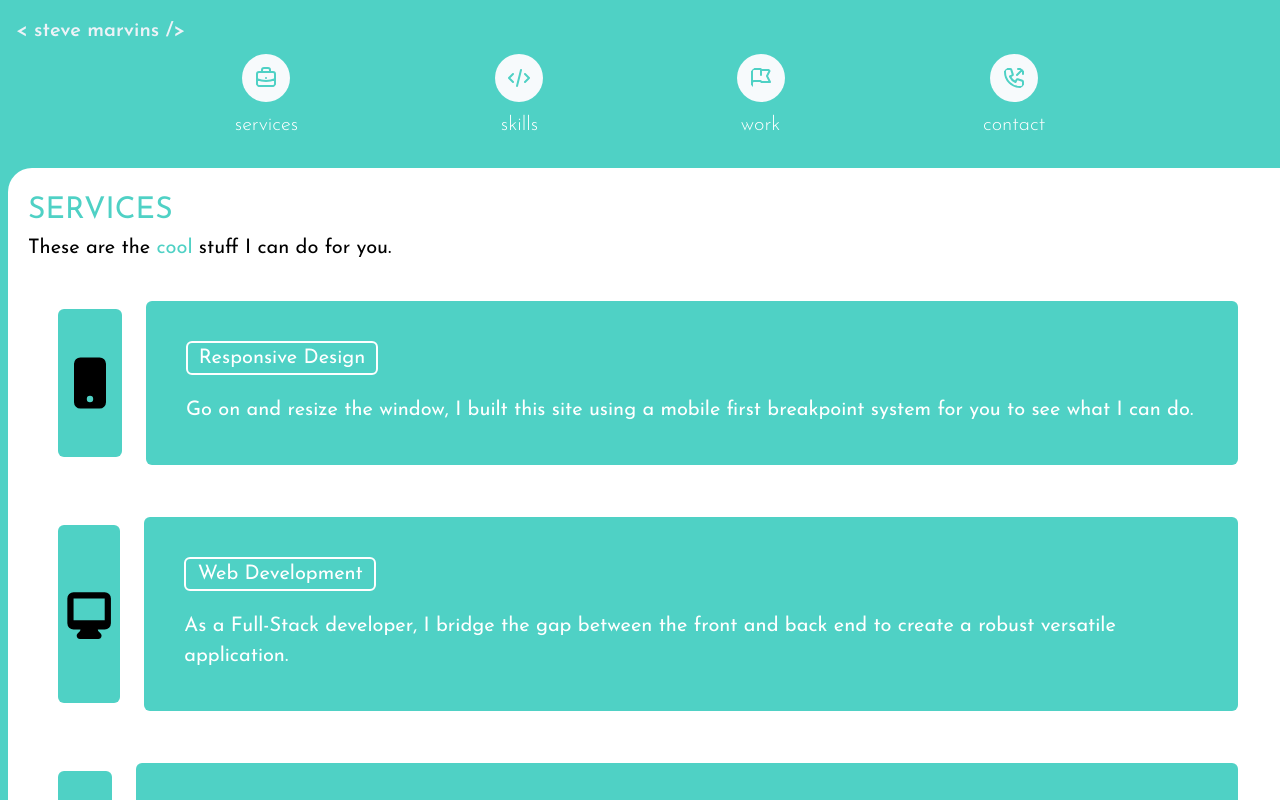
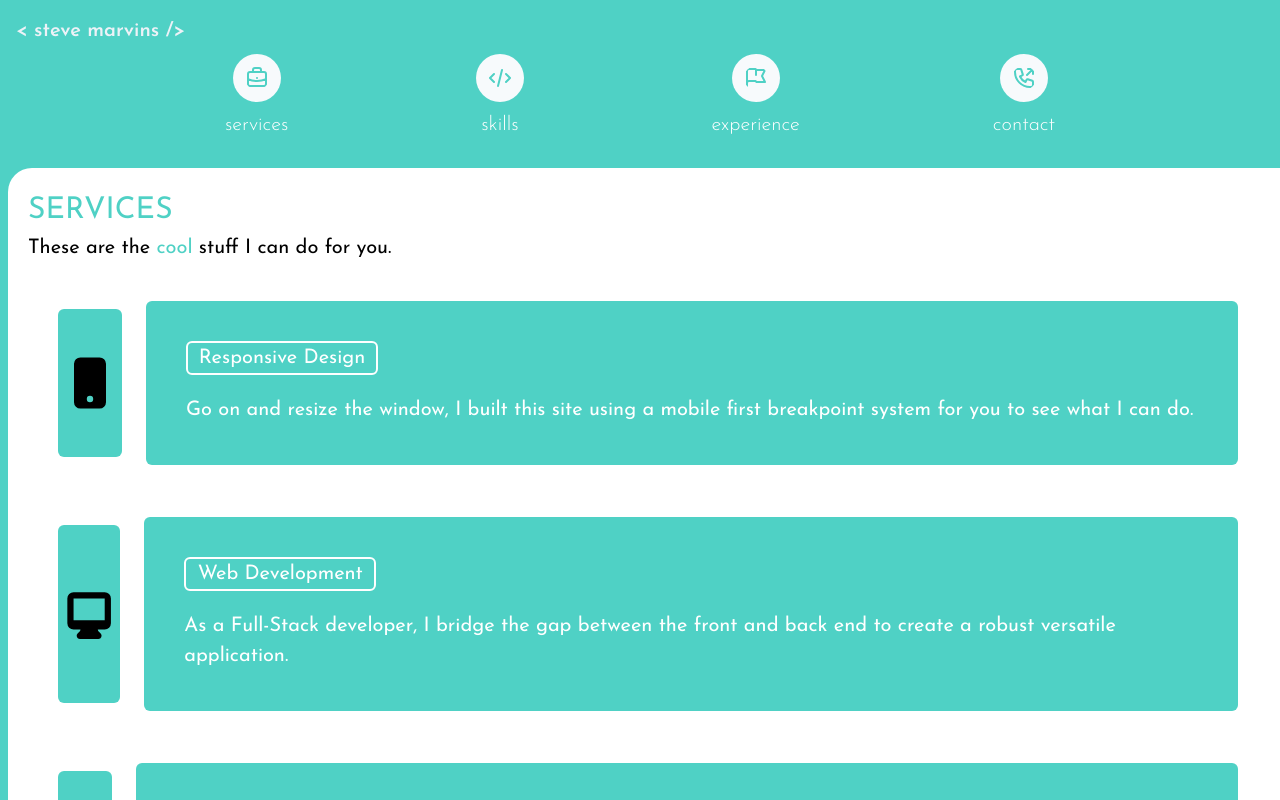
Before and after one commit to smarvins/Personal-Website, a React (Create React App) app: page /services in a window 1280 px wide. Shown: the top 800 px of the page. Built offline with nearby package versions, Linux system fonts and the light colour scheme.

Commit message:
spelling checks

```diff
--- a/src/components/navbar.js
+++ b/src/components/navbar.js
@@ -35,7 +35,7 @@ function Navbar() {
             <svg className="w-12 m-auto bg-gray-100 rounded-full p-3 stroke-current text-red-400 sm:text-green-400 md:text-blue-400 lg:text-pink-400 xl:text-teal-400" xmlns="http://www.w3.org/2000/svg" fill="none" viewBox="0 0 24 24" stroke="currentColor">
               <path strokeLinecap="round" strokeLinejoin="round" strokeWidth="2" d="M3 21v-4m0 0V5a2 2 0 012-2h6.5l1 1H21l-3 6 3 6h-8.5l-1-1H5a2 2 0 00-2 2zm9-13.5V9" />
             </svg>
-            <p className="font-light text-xl p-2 text-white">work</p>
+            <p className="font-light text-xl p-2 text-white">experience</p>
           </Link>
         </div>
 
```
